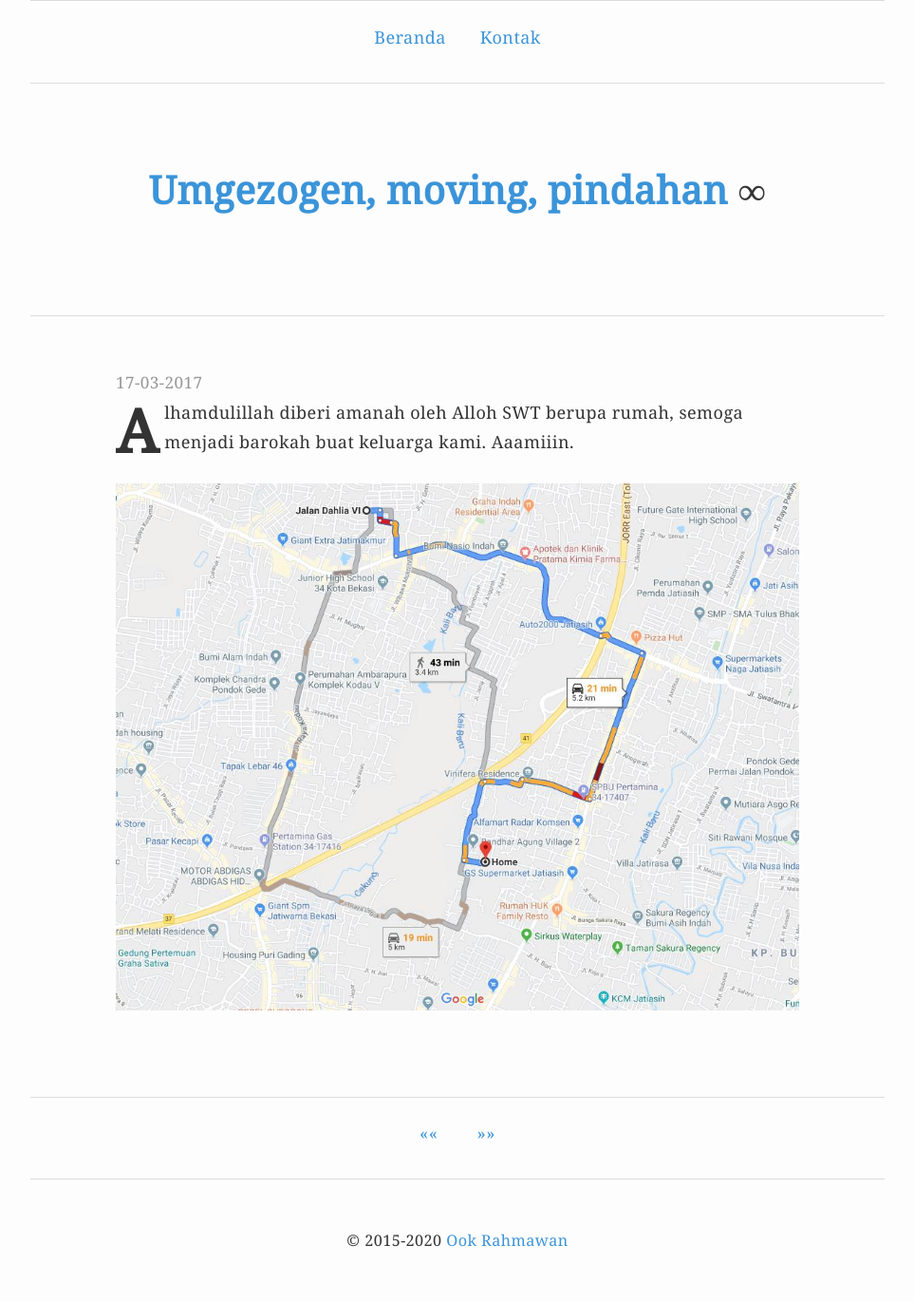
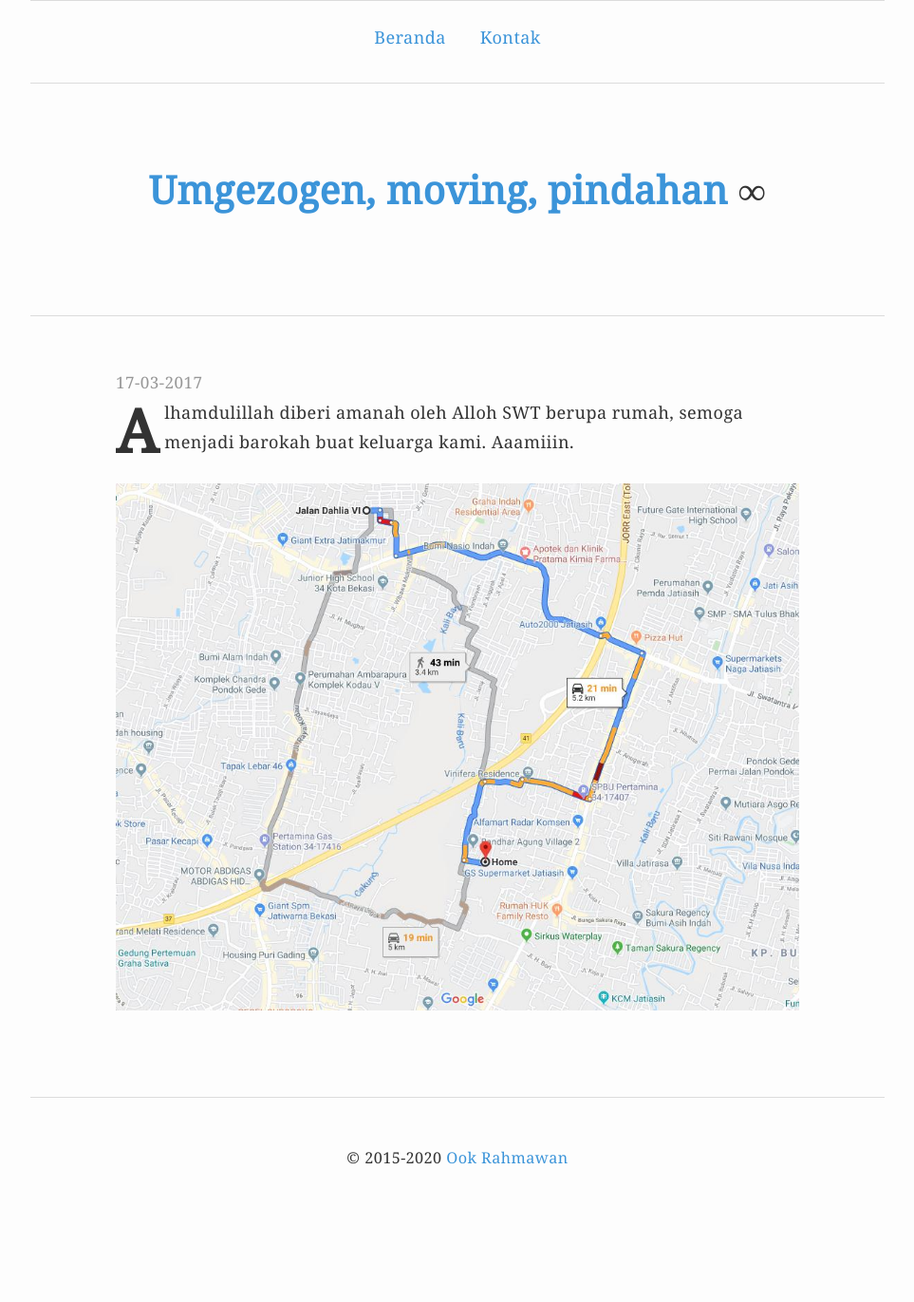
Before and after one commit to krhmwn/krhmwn.github.io, a Jekyll site: the page built from _posts/2017-03-17-umgezogen-moving-pindahan.markdown, in a window 1280 px wide. Shown: the whole page at 95% size, without its empty margins (158-1121 px from the left). Built offline with Jekyll 4.4.1, drawn with Linux system fonts in a browser that asks for light colours; after the commit the page ends 1284 px from its top, so only the background shows below that.

Commit message:
Update v.5.7

```diff
--- a/_layouts/post.html
+++ b/_layouts/post.html
@@ -6,11 +6,4 @@
 <header>{% if page.link %}<h1><a href="{{ page.link }}">{{page.title}}</a> &infin;</h1>{% else %}<h1>{{page.title}}</h1>{% endif %}</header>
 <article class="post">
 <time datetime="{{ page.date | date: '%Y-%m-%d' }}">{{ page.date | date: "%d-%m-%Y"}}</time>
-{{content}}
-</article>
-<nav><ul><li>
-{% if page.previous.url %}<a href="{{ page.previous.url }}">&laquo;&laquo;</a></li>
-{% endif %}
-<li>{% if page.next.url %}<a href="{{ page.next.url }}">&raquo;&raquo;</a></li></ul>
-{% endif %}
-</nav>
+{{content}}</article>
```
